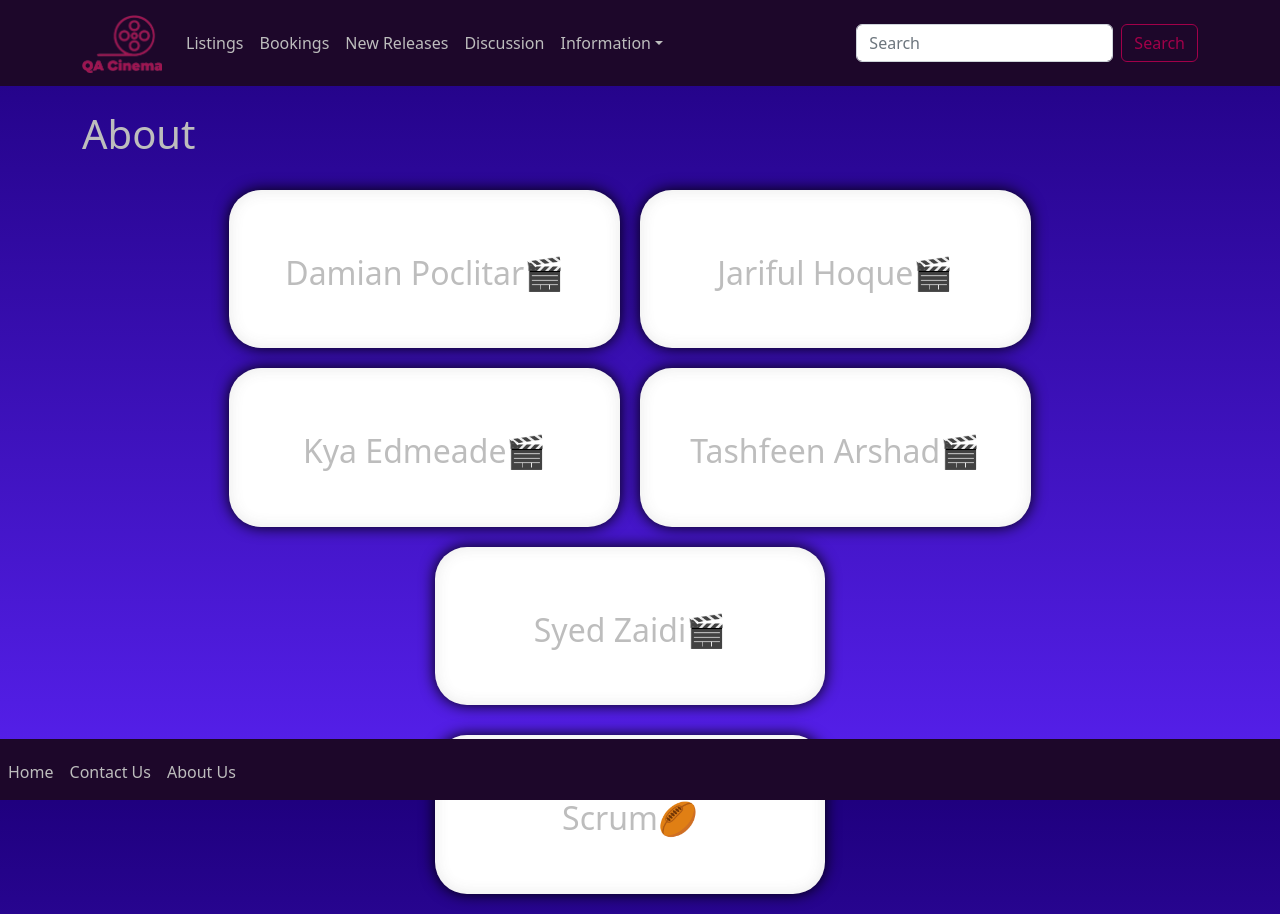
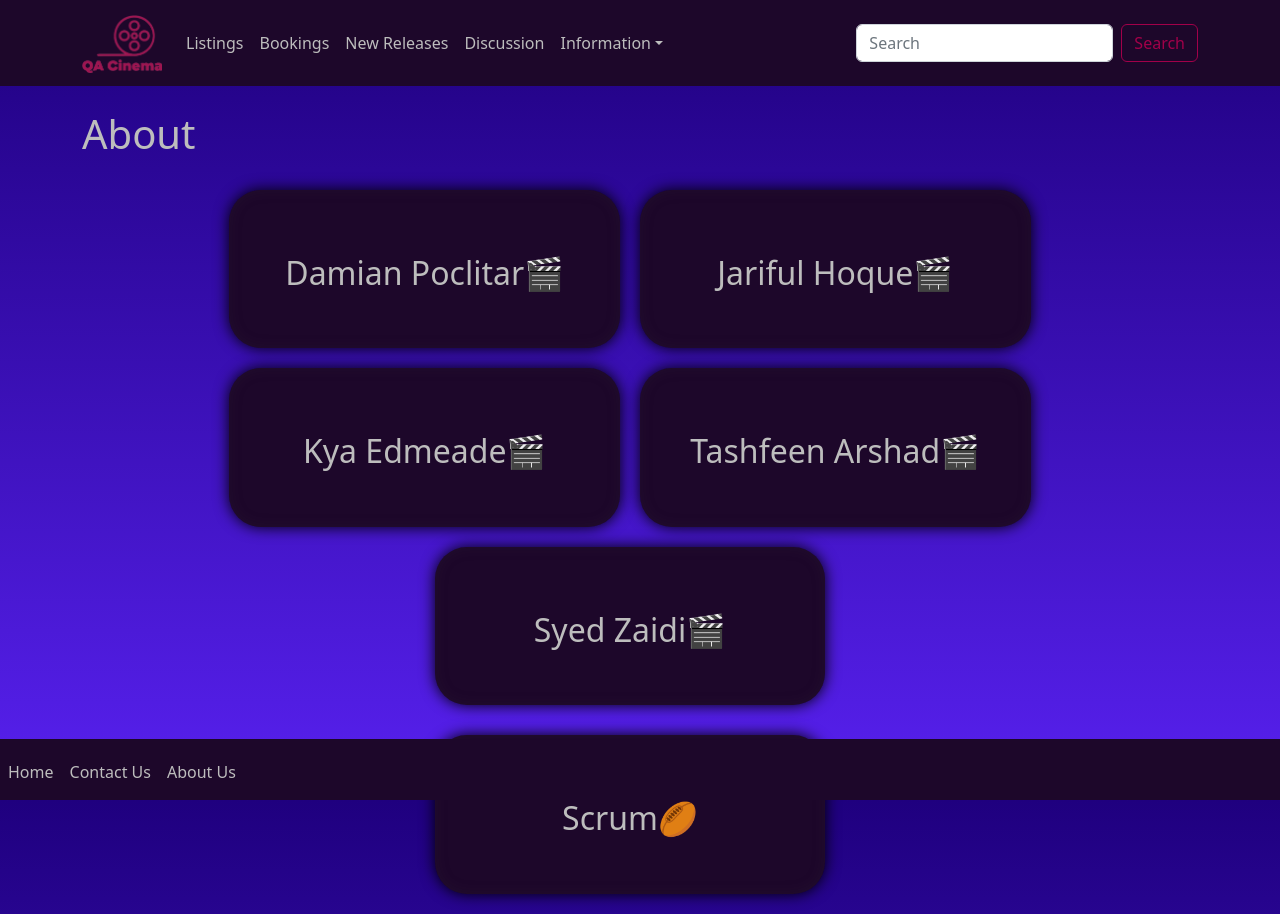
Before and after one commit to tashfeenarshad/DTK_JS-QA_CINEMA, a React (Create React App) app in the folder cinema/: page /about in a window 1280 px wide. Built offline with nearby package versions, Linux system fonts and the light colour scheme.

Commit message:
about page styling and adding divs

```diff
--- a/cinema/src/App.css
+++ b/cinema/src/App.css
@@ -179,7 +179,7 @@ body {
   min-width: 10vh;
   width: 35%;
   justify-content: center;
-  background: white;
+  background-color: rgb(29 7 42);
   padding: 3rem 3rem;
   border-radius: 2rem;
   align-items: center;
@@ -188,11 +188,19 @@ body {
   margin-right: 20px;
   box-shadow: 0px 0px 15px rgb(0 0 0), inset 0px 0px 15px 0px rgb(70 70 70 / 12%);
   display: inline-block;
+
 }
 
 .aboutDivGroup{
 
   margin-bottom: 10px;
+  text-align: center;
+
+}
+
+.scrumDiv{
+  margin-right: 0%;
+  margin-bottom: 20%;
   text-align: center;
 
 }
--- a/cinema/src/Components/About.jsx
+++ b/cinema/src/Components/About.jsx
@@ -102,7 +102,7 @@ function About() {
 
 
 
-    <div className="aboutDivGroup">
+    <div className="scrumDiv">
       <div className="aboutDiv">
           <motion.div transition ={{layout: {duration: 0.2,type: "spring"}}} onClick={() => setIsOpen(!isOpen)} className="aboutCard">
             <motion.h2 layout="position">Scrum🏉</motion.h2>
```
